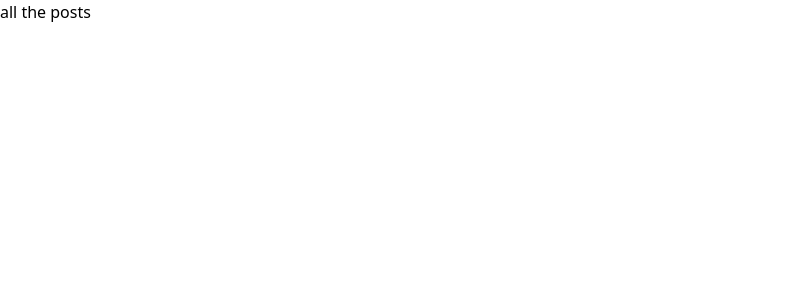
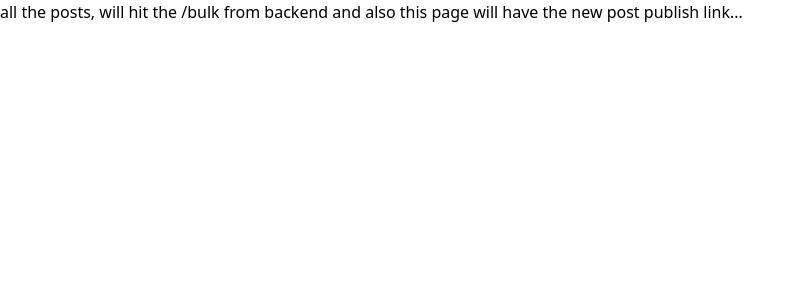
Before and after one commit to vanshkathpalia/SportStolt, a React (Vite) app in the folder apps/frontend/: page /post in a window 1280 px wide. Shown: the top 300 px of the page, without its empty margins (0-804 px from the left). Built offline with nearby package versions, Linux system fonts and the light colour scheme.

Commit message:
to check the fix with git email

```diff
--- a/apps/frontend/src/pages/Posts.tsx
+++ b/apps/frontend/src/pages/Posts.tsx
@@ -1,5 +1,5 @@
 export const Posts = () => {
     return <div>
-        all the posts
+        all the posts, will hit the /bulk from backend and also this page will have the new post publish link...
     </div>
 }
```
